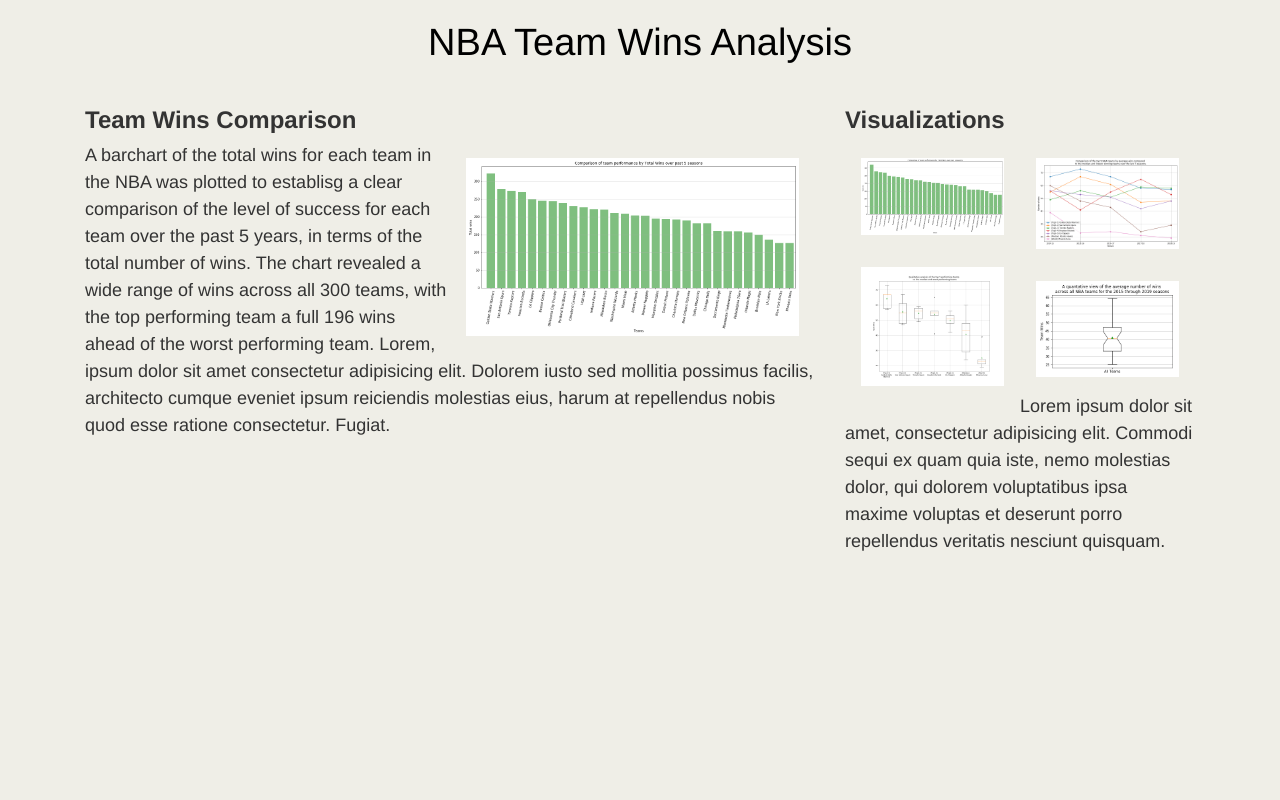
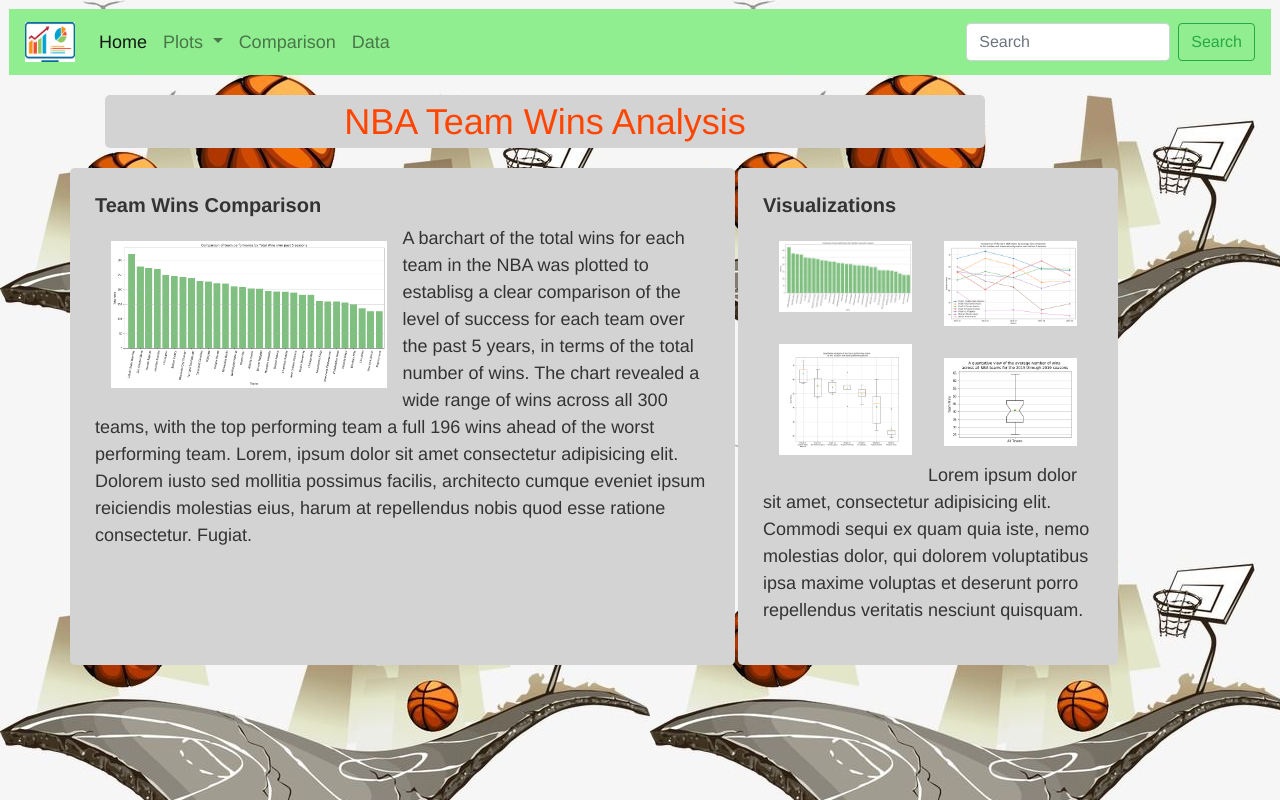
Before and after one commit to paulfhardy/Web-Design-Challenge, a plain HTML site: page index.html in a window 1280 px wide. Drawn offline with nearby package versions, Linux system fonts and the light colour scheme.

Commit message:
Nav bar dsign started

```diff
--- a/index.html
+++ b/index.html
@@ -9,28 +9,69 @@
 </head>
 
 <body>
+  <nav class="navbar navbar-expand-lg navbar-light" style="background-color: lightgreen;">
+    <!--  <a class="navbar-brand" href="#"> Some text </a> -->
+    <a class="navbar-brand" href="#">
+      <img src="/Web-Design-Challenge/WebVisualizations/Resources/icon.png" width="50" height="40" alt="" loading="lazy">
+    </a>
+
+    <button class="navbar-toggler" type="button" data-toggle="collapse" data-target="#navbarSupportedContent" aria-controls="navbarSupportedContent" aria-expanded="false" aria-label="Toggle navigation">
+      <span class="navbar-toggler-icon"></span>
+    </button>
+
+    <div class="collapse navbar-collapse" id="navbarSupportedContent">
+      <ul class="navbar-nav mr-auto">
+        <li class="nav-item active">
+          <a class="nav-link" href="#">Home <span class="sr-only">(current)</span></a>
+        </li>
+        <li class="nav-item dropdown">
+          <a class="nav-link dropdown-toggle" href="#" id="navbarDropdown" role="button" data-toggle="dropdown" aria-haspopup="true" aria-expanded="false">
+            Plots
+          </a>
+          <div class="dropdown-menu" aria-labelledby="navbarDropdown">
+            <a class="dropdown-item" href="#">All Team Wins Comparison - Bar Chart</a>
+            <a class="dropdown-item" href="#">Top 5 Mean Wins vs Worst - Line Chart</a>
+            <!-- <div class="dropdown-divider"></div> -->
+            <a class="dropdown-item" href="#">Performance Consistency Comparison - Box Plot </a>
+            <a class="dropdown-item" href="#">All teams Mean Performance Consistency - Box Plot </a>
+          </div>
+        </li>
+        <li class="nav-item">
+          <a class="nav-link" href="#">Comparison</a>
+        </li>
+        <li class="nav-item">
+          <a class="nav-link" href="#">Data</a>
+        </li>
+        <!--<li class="nav-item">
+          <a class="nav-link disabled" href="#" tabindex="-1" aria-disabled="true">Disabled</a>
+        </li> -->
+      </ul>
+      <form class="form-inline my-2 my-lg-0">
+        <input class="form-control mr-sm-2" type="search" placeholder="Search" aria-label="Search">
+        <button class="btn btn-outline-success my-2 my-sm-0" type="submit">Search</button>
+      </form>
+    </div>
+  </nav>
 <!-- Creates the Overall Grid -->
 <div class="container">
 
   <!-- Row 1 -->
   <div class="row">
-    <div class="col-md-12">
+    <div class="col-md-10">
       <h1>NBA Team Wins Analysis</h1>
     </div>
   </div>
 
   <!-- Row 2 -->
   <div class="row">
-    <div class="col-md-8">
-      <div class="box">
+    <div class="col-md-7 box">
         <h2> <strong> Team Wins Comparison </strong></h2>
-        <img src="/Web-Design-Challenge/WebVisualizations/assets/TotalTeamWinsComparison.png" class="w-50 p-3 img-fluid fit-picture float-right" alt="Responsive image" alt="Team Performance comparison - wins over last 5 years.">
+        <img src="/Web-Design-Challenge/WebVisualizations/assets/TotalTeamWinsComparison.png" class="w-50 p-3  img-fluid fit-picture float-left" alt="Responsive image" alt="Team Performance comparison - wins over last 5 years.">
         <p> A barchart of the total wins for each team in the NBA was plotted to establisg a clear comparison of the level of success for each team over the past 5 years, in terms of the total number of wins.  The chart revealed
           a wide range of wins across all 300 teams, with the top performing team a full 196 wins ahead of the worst performing team. Lorem, ipsum dolor sit amet consectetur adipisicing elit. Dolorem iusto sed mollitia possimus facilis, architecto cumque eveniet ipsum reiciendis molestias eius, harum at repellendus nobis quod esse ratione consectetur. Fugiat.
         </p>
-      </div>
     </div>
-    <div class="col-md-4">
+    <div class="col-md-4 box">
       <h2> <strong> Visualizations </strong></h2>
       <img src="/Web-Design-Challenge/WebVisualizations/assets/TotalTeamWinsComparison.png" class="w-50 p-3 img-fluid fit-picture float-left" alt="...">
       <img src="/Web-Design-Challenge/WebVisualizations/assets/Top5TeamsMeantoLowestMeanComparison.png" class="w-50 p-3 img-fluid fit-picture float-right" alt="...">
@@ -42,7 +83,7 @@
 
   <!--Row 2 -->
   <!-- <div class="row">
-    <div class="col-md-3">
+    <div class="col-md-3" >
       <p>Lorem ipsum dolor sit amet, consectetur adipisicing elit. Incidunt optio provident tempora amet, eveniet et, eum illum, culpa laborum dicta recusandae magni architecto. Illo saepe facilis, unde. Debitis, atque, doloremque?</p>
     </div>
     <div class="col-md-3">
--- a/style.css
+++ b/style.css
@@ -3,97 +3,54 @@
  */
 
 /* Styling for HTML elements */
+
+
 /*
-.box {
-  height: 20px;
-  padding: 20px;
-  color: #fff;
-  background: deepskyblue;
-}
-
 .margin-top-80 {
   margin-top: 80px;
 }
+*/
 
-div {
-  border: .5px lightslategray dotted;
-  padding: 1px;
-}
-*/
+
 body {
-  padding: 6;
-  margin: 3;
+  padding: 6px;
+  margin: 3px;
   font-family: Helvetica, Georgia, "Times New Roman", Times, serif;
   font-size: 18px;
   line-height: 150%;
   color: #333;
   background: #efeee7;
-  border: cadetblue;
+  /* border: cadetblue; */
+  background-image: url("/Web-Design-Challenge/WebVisualizations/Resources/slamdunk3.jpg");
 }
+
 
 header {
   background: #333;
+  background-color: grey;
+  border-radius: 5px;
 }
 
 h1 {
-  padding: 20px 0;
-  margin: 0;
-  margin-bottom: 20px;
-  font-size: 38px;
-  color: black;
+  padding: 5px;
+  margin: 20px;
+  font-size: 36px;
+  color: orangered;
+  background-color:lightgray;
   text-align: center;
+  border-radius: 5px;
 }
 
 h2 {
-  font-size: 24px;
+  font-size: 20px;
 }
 
-/*
-.fit-picture {
-  width: 100px;
+.box {
+  /* height: 20px; */
+  padding: 25px;
+     /* color: #fff; */
+  border-color: black ;
+  background: lightgray;
+  margin-right: 3px;
+  border-radius: 5px;
 }
-*/
-a {
-  color: #d21034;
-}
-
-/* Selecting elements by class */
-/*
-.container {
-  width: 1024px;
-  margin: 0 auto;
-}
-*/
-/* Selecting elements by ID */
-/*
-#main-bio,
-#contact-info,
-#bio-image {
-  float: left;
-}
-*/
-/*
-#figure {
-  position: relative;
-}
-
-#bio-name {
-  position: absolute;
-  top: 150px;
-  left: 30px;
-}
-
-#main-bio {
-  width: 70%;
-}
-
-#contact-info {
-  width: 30%;
-}
-
-#bio-image {
-  width: 200px;
-  height: 200px;
-  margin-right: 20px;
-}
-*/
```
Also changed, not shown: WebVisualizations/Resources/icon.png (added), WebVisualizations/Resources/slamdunk.jpg (added), WebVisualizations/Resources/slamdunk2.jpg (added), WebVisualizations/Resources/slamdunk3.jpg (added).
